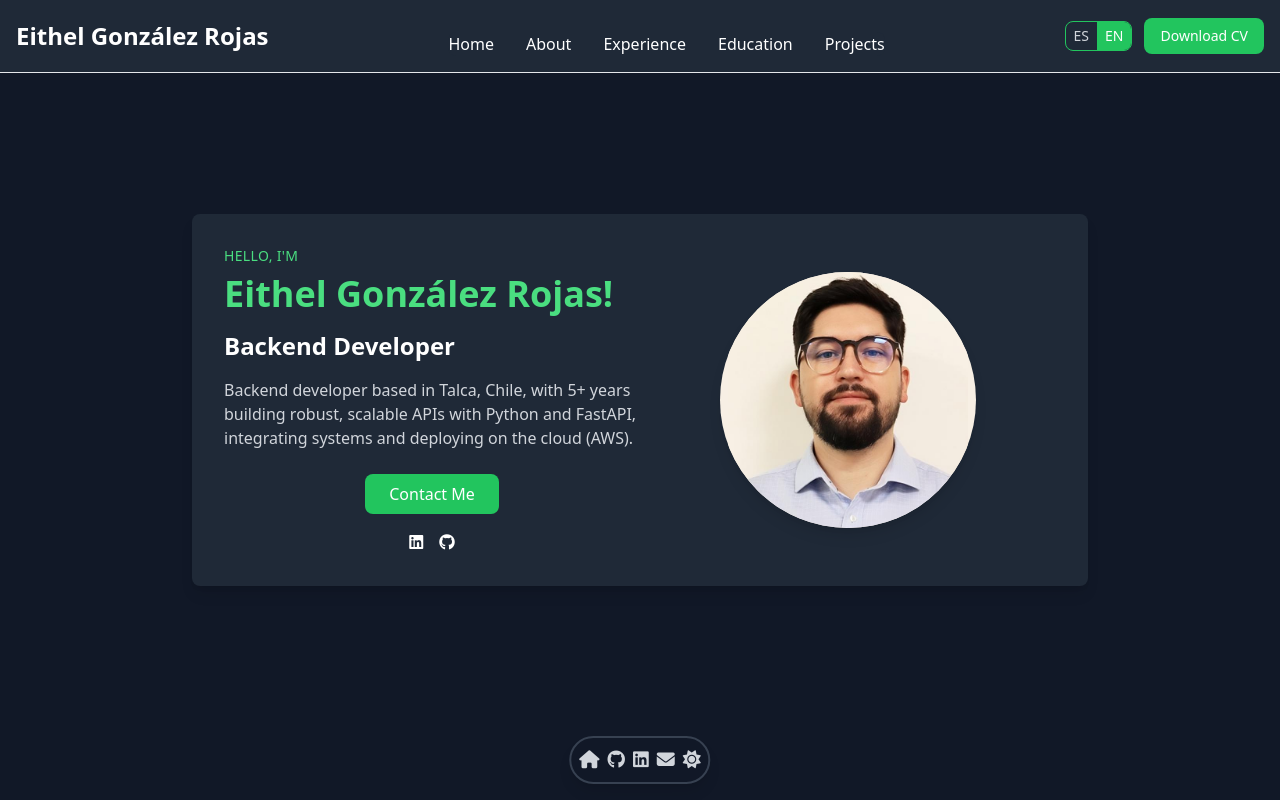
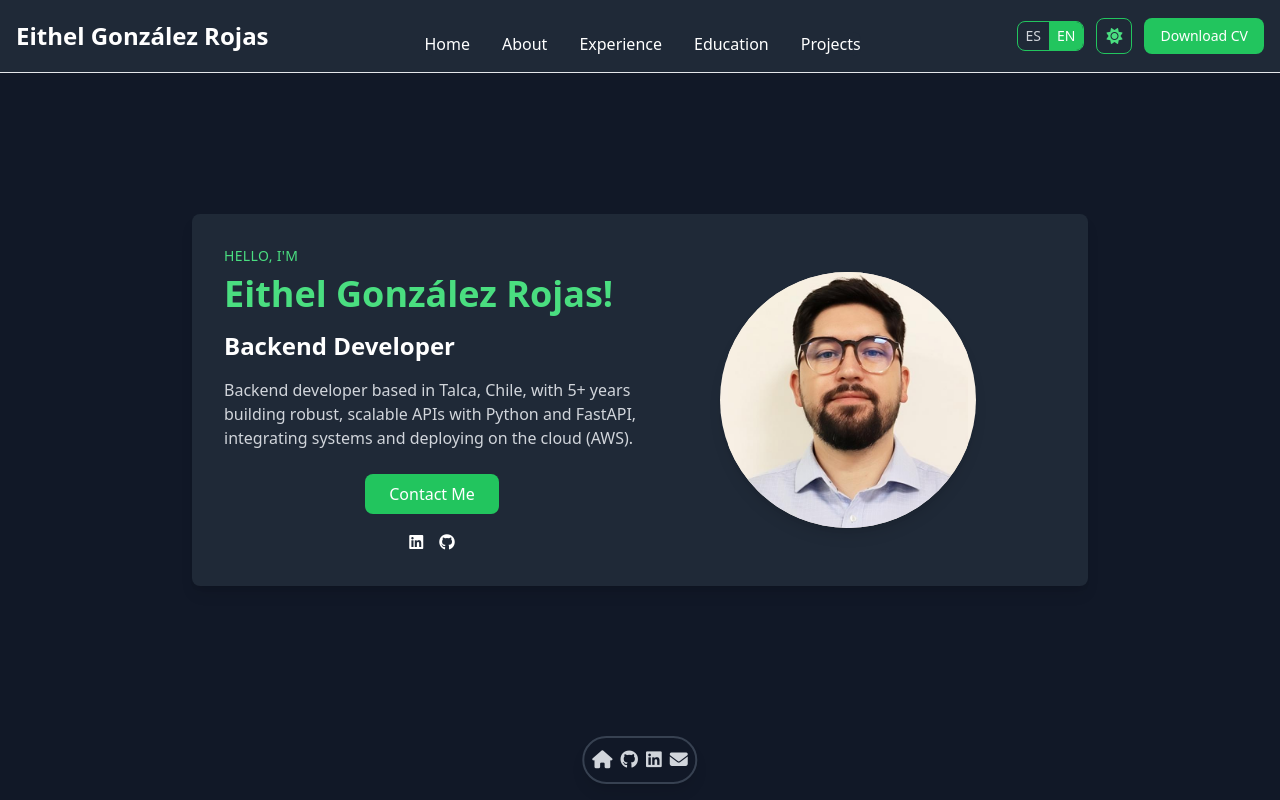
Before and after one commit to eigonzalezrojas/my-portfolio, a React (Vite) app: page / in a window 1280 px wide. Shown: the top 800 px of the page. Built offline with nearby package versions, Linux system fonts and the light colour scheme.

Commit message:
feat: move theme toggle to header next to language switcher

```diff
--- a/src/components/Navbar.jsx
+++ b/src/components/Navbar.jsx
@@ -1,9 +1,34 @@
-import { useState } from "react";
+import { useState, useEffect } from "react";
 import { useLanguage } from "../context/LanguageContext";
 
 function Navbar() {
   const [isMenuOpen, setIsMenuOpen] = useState(false);
   const { lang, setLang, t } = useLanguage();
+
+  const [darkMode, setDarkMode] = useState(() => {
+    try {
+      const saved = localStorage.getItem("theme");
+      if (saved) return saved === "dark";
+    } catch {
+      /* localStorage unavailable */
+    }
+    return true; // default: dark
+  });
+
+  useEffect(() => {
+    if (darkMode) {
+      document.documentElement.classList.add("dark");
+    } else {
+      document.documentElement.classList.remove("dark");
+    }
+    try {
+      localStorage.setItem("theme", darkMode ? "dark" : "light");
+    } catch {
+      /* ignore */
+    }
+  }, [darkMode]);
+
+  const toggleTheme = () => setDarkMode((current) => !current);
 
   const toggleMenu = () => {
     setIsMenuOpen(!isMenuOpen);
@@ -43,6 +68,10 @@ function Navbar() {
             </button>
           </div>
 
+          <button type="button" onClick={toggleTheme} aria-label="Toggle theme" aria-pressed={darkMode} className="flex items-center justify-center w-9 h-9 rounded-lg border border-green-500 text-green-400 hover:text-white hover:bg-green-500 transition">
+            {darkMode ? <i className="fas fa-sun"></i> : <i className="fas fa-moon"></i>}
+          </button>
+
           <a href={t("nav.cvUrl")} target="_blank" rel="noopener noreferrer" className="text-white bg-green-500 hover:bg-green-600 focus:ring-4 focus:outline-none focus:ring-green-300 font-medium rounded-lg text-sm px-4 py-2 text-center">
             {t("nav.downloadCv")}
           </a>
--- a/src/components/Navigation.jsx
+++ b/src/components/Navigation.jsx
@@ -1,35 +1,6 @@
-import { useState, useEffect } from "react";
-import "../../src/App.css"
+import "../../src/App.css";
 
 function Navigation() {
-  const [darkMode, setDarkMode] = useState(() => {
-    try {
-      const saved = localStorage.getItem("theme");
-      if (saved) return saved === "dark";
-    } catch {
-      /* localStorage unavailable */
-    }
-    return true; // default: dark
-  });
-
-  useEffect(() => {
-    if (darkMode) {
-      document.documentElement.classList.add("dark");
-    } else {
-      document.documentElement.classList.remove("dark");
-    }
-    try {
-      localStorage.setItem("theme", darkMode ? "dark" : "light");
-    } catch {
-      /* ignore */
-    }
-  }, [darkMode]);
-
-  const toggleTheme = () => {
-    setDarkMode(!darkMode);
-  };
-
-
   return (
     <div className="fixed bottom-4 left-1/2 transform -translate-x-1/2 bg-gray-800 dark:bg-gray-900 p-2 rounded-full shadow-lg border-2 border-gray-300 dark:border-gray-700">
       <div className="flex items-center space-x-2">
@@ -45,13 +16,6 @@ function Navigation() {
         <a href="mailto:eithelgonzalezrojas@gmail.com" className="text-gray-300 hover:text-green-400 transition hover:scale-125" aria-label="Email">
           <i className="fas fa-envelope text-lg"></i>
         </a>
-        <button onClick={toggleTheme} className="text-gray-300 hover:text-green-400 transition hover:scale-125 focus:outline-none" aria-label="Toggle Theme">
-          {darkMode ? (
-            <i className="fas fa-sun text-lg"></i>
-          ) : (
-            <i className="fas fa-moon text-lg"></i>
-          )}
-        </button>
       </div>
     </div>
   );
```
